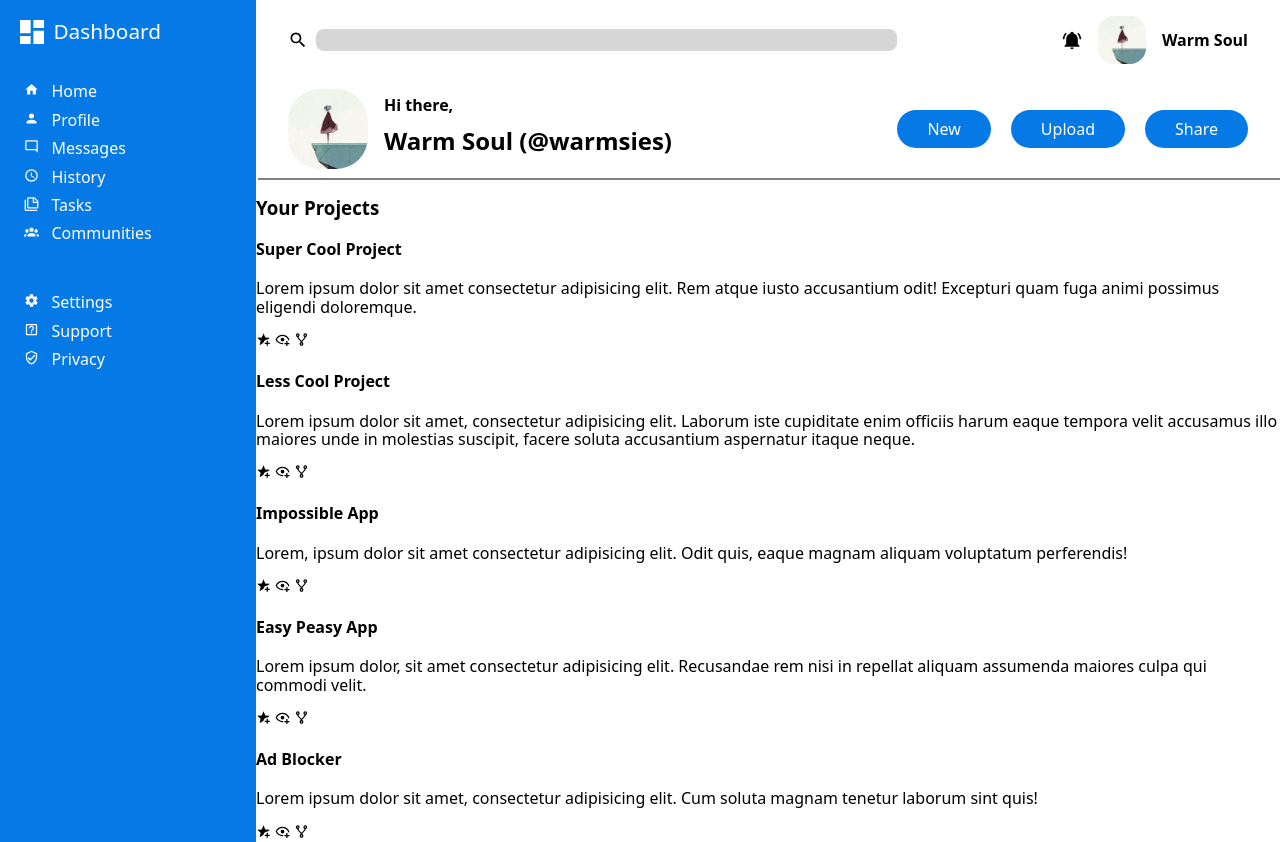
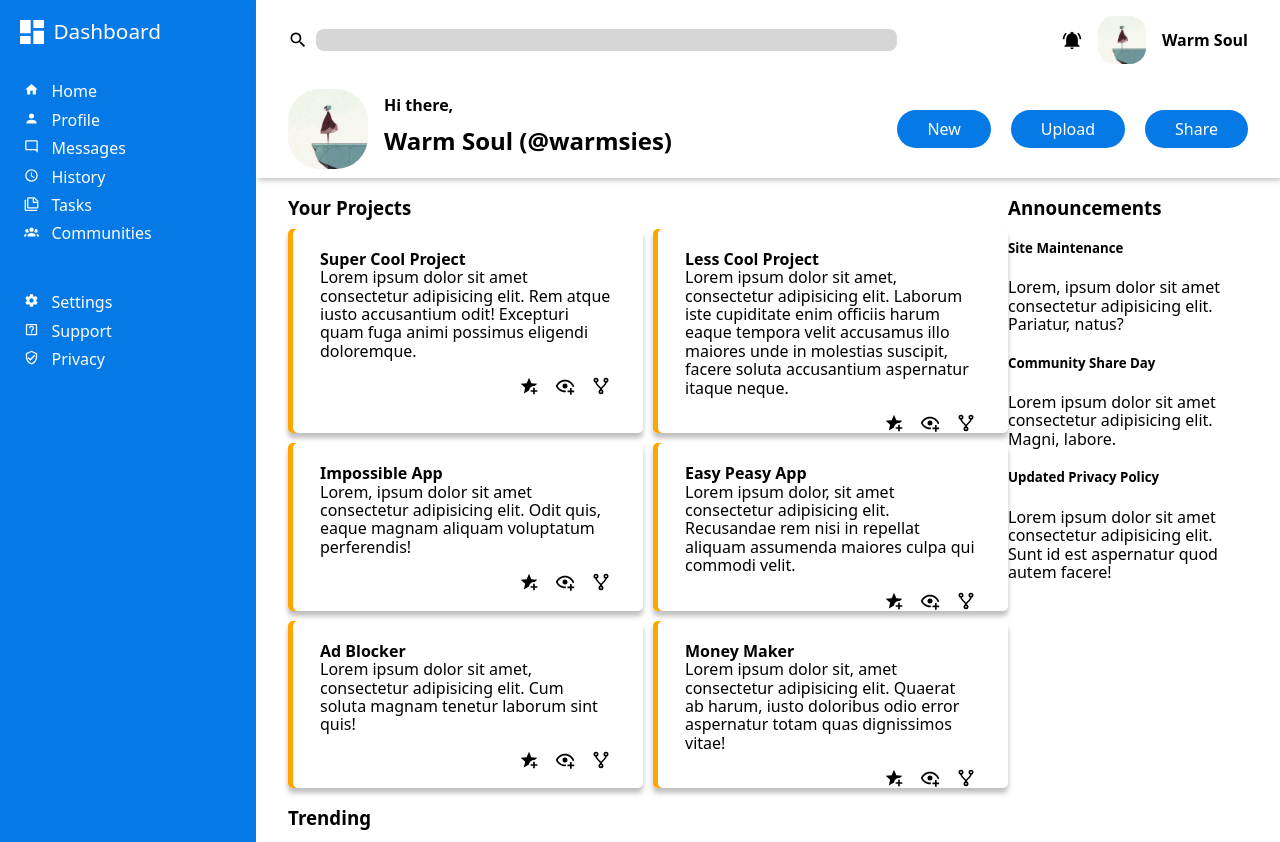
Before and after one commit to habbaszadegan/admin-dashboard, a website: page index.html in a window 1280 px wide. Shown: the top 842 px of the page. Drawn offline with Linux system fonts and the light colour scheme.

Commit message:
Halfway through styling "projects"
Need to correctly place icons and implement card size.

```diff
--- a/index.html
+++ b/index.html
@@ -48,15 +48,15 @@
                 <button>Share</button>
             </div>
         </div>
-        <div>
+        <div class="main-body">
             <div class="projects">
                 <h3>Your Projects</h3>
-                <div class="project-cards"><h4>Super Cool Project</h4><p>Lorem ipsum dolor sit amet consectetur adipisicing elit. Rem atque iusto accusantium odit! Excepturi quam fuga animi possimus eligendi doloremque.</p><img src="./icons/favorite.svg" alt="favorite"> <img src="./icons/eye-plus.svg" alt="eye-plus"> <img src="./icons/source-fork.svg" alt="source-fork"></div>
-                <div class="project-cards"><h4>Less Cool Project</h4><p>Lorem ipsum dolor sit amet, consectetur adipisicing elit. Laborum iste cupiditate enim officiis harum eaque tempora velit accusamus illo maiores unde in molestias suscipit, facere soluta accusantium aspernatur itaque neque.</p><img src="./icons/favorite.svg" alt="favorite"> <img src="./icons/eye-plus.svg" alt="eye-plus"> <img src="./icons/source-fork.svg" alt="source-fork"></div>
-                <div class="project-cards"><h4>Impossible App</h4><p>Lorem, ipsum dolor sit amet consectetur adipisicing elit. Odit quis, eaque magnam aliquam voluptatum perferendis!</p><img src="./icons/favorite.svg" alt="favorite"> <img src="./icons/eye-plus.svg" alt="eye-plus"> <img src="./icons/source-fork.svg" alt="source-fork"></div>
-                <div class="project-cards"><h4>Easy Peasy App</h4><p>Lorem ipsum dolor, sit amet consectetur adipisicing elit. Recusandae rem nisi in repellat aliquam assumenda maiores culpa qui commodi velit.</p><img src="./icons/favorite.svg" alt="favorite"> <img src="./icons/eye-plus.svg" alt="eye-plus"> <img src="./icons/source-fork.svg" alt="source-fork"></div>
-                <div class="project-cards"><h4>Ad Blocker</h4><p>Lorem ipsum dolor sit amet, consectetur adipisicing elit. Cum soluta magnam tenetur laborum sint quis!</p><img src="./icons/favorite.svg" alt="favorite"> <img src="./icons/eye-plus.svg" alt="eye-plus"> <img src="./icons/source-fork.svg" alt="source-fork"></div>
-                <div class="project-cards"><h4>Money Maker</h4><p>Lorem ipsum dolor sit, amet consectetur adipisicing elit. Quaerat ab harum, iusto doloribus odio error aspernatur totam quas dignissimos vitae!</p><img src="./icons/favorite.svg" alt="favorite"> <img src="./icons/eye-plus.svg" alt="eye-plus"> <img src="./icons/source-fork.svg" alt="source-fork"></div>
+                <div class="project-cards"><h4>Super Cool Project</h4><p>Lorem ipsum dolor sit amet consectetur adipisicing elit. Rem atque iusto accusantium odit! Excepturi quam fuga animi possimus eligendi doloremque.</p><div class="project-cards-img"><img src="./icons/favorite.svg" alt="favorite"> <img src="./icons/eye-plus.svg" alt="eye-plus"> <img src="./icons/source-fork.svg" alt="source-fork"></div></div>
+                <div class="project-cards"><h4>Less Cool Project</h4><p>Lorem ipsum dolor sit amet, consectetur adipisicing elit. Laborum iste cupiditate enim officiis harum eaque tempora velit accusamus illo maiores unde in molestias suscipit, facere soluta accusantium aspernatur itaque neque.</p><div class="project-cards-img"><img src="./icons/favorite.svg" alt="favorite"> <img src="./icons/eye-plus.svg" alt="eye-plus"> <img src="./icons/source-fork.svg" alt="source-fork"></div></div>
+                <div class="project-cards"><h4>Impossible App</h4><p>Lorem, ipsum dolor sit amet consectetur adipisicing elit. Odit quis, eaque magnam aliquam voluptatum perferendis!</p><div class="project-cards-img"><img src="./icons/favorite.svg" alt="favorite"> <img src="./icons/eye-plus.svg" alt="eye-plus"> <img src="./icons/source-fork.svg" alt="source-fork"></div></div>
+                <div class="project-cards"><h4>Easy Peasy App</h4><p>Lorem ipsum dolor, sit amet consectetur adipisicing elit. Recusandae rem nisi in repellat aliquam assumenda maiores culpa qui commodi velit.</p><div class="project-cards-img"><img src="./icons/favorite.svg" alt="favorite"> <img src="./icons/eye-plus.svg" alt="eye-plus"> <img src="./icons/source-fork.svg" alt="source-fork"></div></div>
+                <div class="project-cards"><h4>Ad Blocker</h4><p>Lorem ipsum dolor sit amet, consectetur adipisicing elit. Cum soluta magnam tenetur laborum sint quis!</p><div class="project-cards-img"><img src="./icons/favorite.svg" alt="favorite"> <img src="./icons/eye-plus.svg" alt="eye-plus"> <img src="./icons/source-fork.svg" alt="source-fork"></div></div>
+                <div class="project-cards"><h4>Money Maker</h4><p>Lorem ipsum dolor sit, amet consectetur adipisicing elit. Quaerat ab harum, iusto doloribus odio error aspernatur totam quas dignissimos vitae!</p><div class="project-cards-img"><img src="./icons/favorite.svg" alt="favorite"> <img src="./icons/eye-plus.svg" alt="eye-plus"> <img src="./icons/source-fork.svg" alt="source-fork"></div></div>
             </div>
             <div class="announcements">
                 <h3>Announcements</h3>
--- a/styles.css
+++ b/styles.css
@@ -50,7 +50,7 @@ body {
     display: grid;
     grid-template-columns: 2fr 1fr;
     padding: 0rem 2rem;
-    box-shadow: 2px 2px grey;
+    box-shadow: 2px 2px 5px rgb(128, 128, 128, .5);
 }
 
 .top-bar svg{
@@ -127,3 +127,48 @@ body {
     padding: 10px 30px;
     border-radius: 2rem;
 }
+
+.main-body {
+    display: grid;
+    grid-template-columns: 3fr 1fr;
+    margin: 0rem 2rem;
+}
+
+.projects {
+    display: grid;
+    grid-template-columns: 1fr 1fr;
+    gap: 10px;
+}
+
+.projects h3 {
+    grid-column: 1 / 3;
+    margin-bottom: 0px;
+}
+
+.project-cards {
+    box-shadow:
+        inset 5px 0px orange,
+        0px 5px 5px rgb(128, 128, 128, .5);
+    border-radius: .3rem;
+    padding: 0rem 2rem;
+    display: grid;
+    align-content: start;
+}
+
+.project-cards-img {
+    justify-self: end;
+    display: flex;
+    gap: 1rem;
+}
+
+.project-cards img {
+    width: 20px;
+}
+
+.project-cards h4 {
+    margin-bottom: 0px;
+}
+
+.project-cards p {
+    margin-top: 0px;
+}
```
